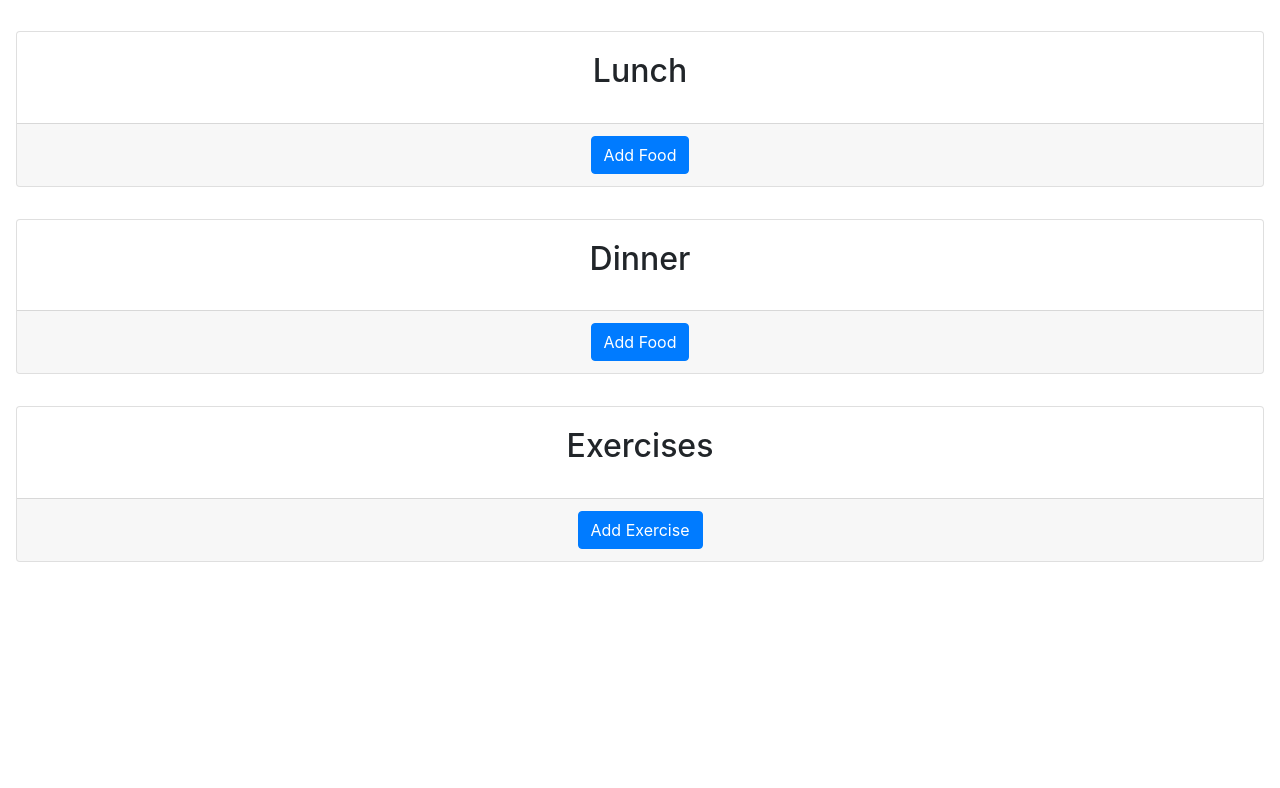
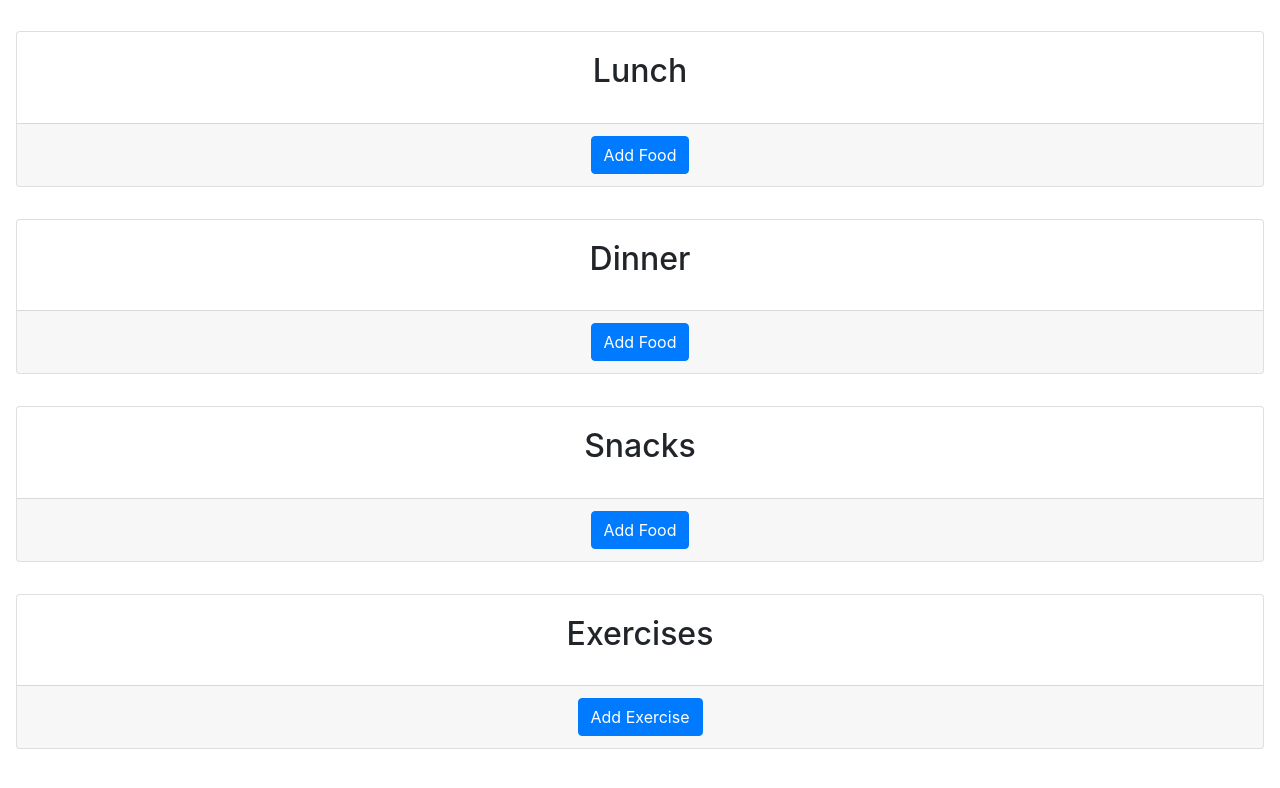
Before and after one commit to ctram/my-nutrition-app, a React (Create React App) app: page / in a window 1280 px wide. Shown: the part 346-1134 px from the top of the page. Before the commit the page ends 972 px from the top, so only its background shows below. Built offline with nearby package versions, Linux system fonts and the light colour scheme.

Commit message:
adds snacks panel to page

```diff
--- a/src/pages/PageDay.js
+++ b/src/pages/PageDay.js
@@ -183,6 +183,13 @@ class PageDay extends React.Component {
           />
         </div>
         <div className="py-3">
+          <MealStats
+            name="snacks"
+            items={snacks.items}
+            onClickAddFood={this.showModalAddFoodToMeal}
+          />
+        </div>
+        <div className="py-3">
           <Exercises
             exercises={exercises}
             onClickAddExercise={this.showModalAddExerciseToDay}
```
